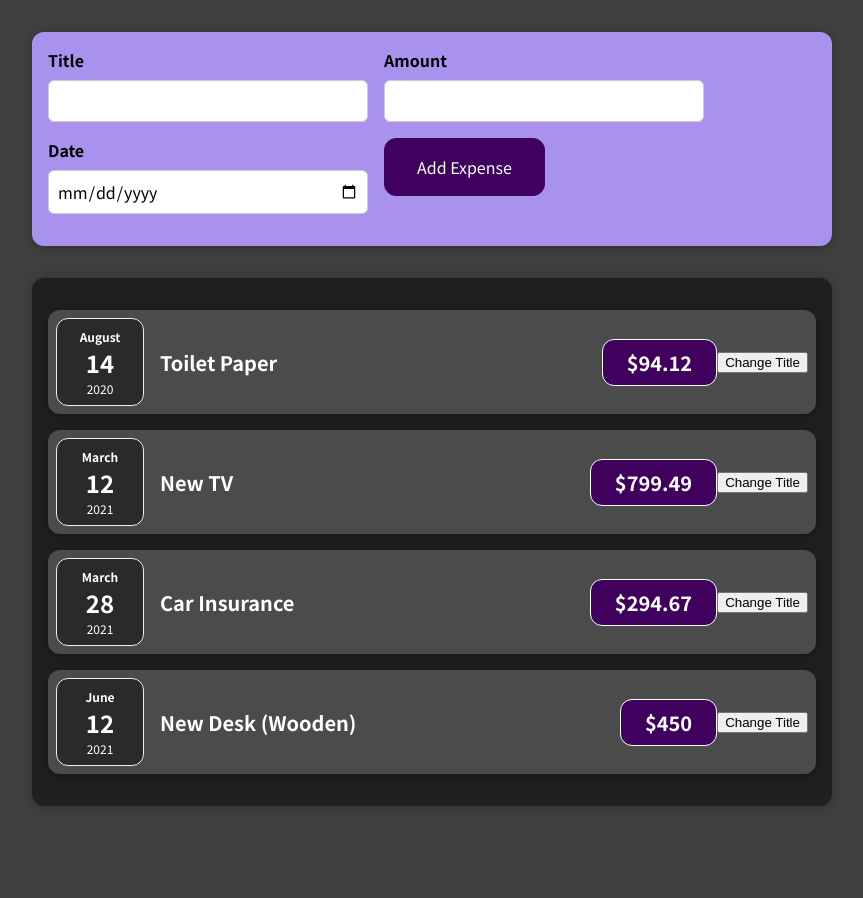
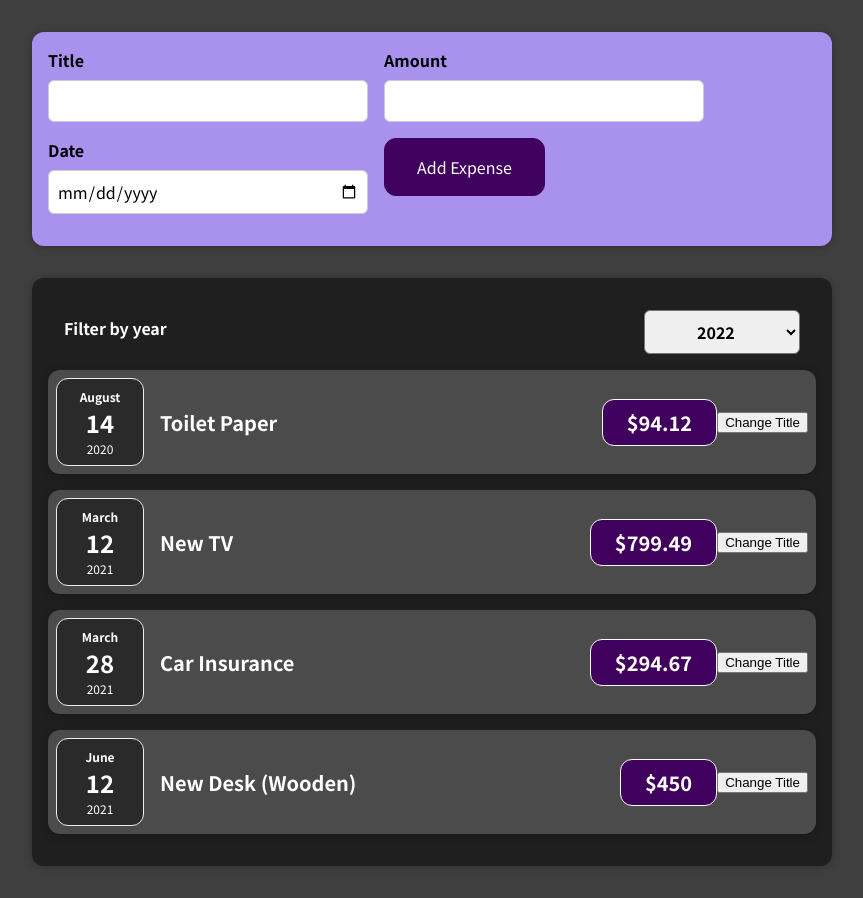
Before and after one commit to movileanuv/react-complete-guide, a React (Create React App) app in the folder 01-starting-setup/: page / in a window 1280 px wide. Shown: the whole page, without its empty margins (208-1071 px from the left). Before the commit the page ends 838 px from the top, so only its background shows below. Built offline with nearby package versions, Linux system fonts and the light colour scheme.

Commit message:
challenge

```diff
--- a/01-starting-setup/src/components/Expenses/Expenses.js
+++ b/01-starting-setup/src/components/Expenses/Expenses.js
@@ -1,8 +1,15 @@
 import './Expenses.css'
 import ExpenseItem from "./ExpenseItem";
 import Card from "../UI/Card";
+import ExpensesFilter from "./ExpensesFilter";
+import {useState} from "react";
 
 function Expenses(props) {
+  const [year, setYear] = useState('')
+  function filterExpensesHandler(year) {
+    console.log('expenses.js', year)
+    setYear(year)
+  }
   const expenses = props.expenses.map((el, idx) => {
     return <ExpenseItem
       key={idx}
@@ -11,10 +18,13 @@
       date={el.date}/>
   })
   return (
-    <Card className={'expenses'}>
-      {expenses}
-    </Card>
-  )
+    <div>
+      <Card className={'expenses'}>
+        <ExpensesFilter onFilterExpenses={filterExpensesHandler}/>
+        {expenses}
+      </Card>
+    </div>
+  );
 }
 
 export default Expenses
--- /dev/null
+++ b/01-starting-setup/src/components/Expenses/ExpensesFilter.css
@@ -0,0 +1,24 @@
+.expenses-filter {
+  color: white;
+  padding: 0 1rem;
+}
+
+.expenses-filter__control {
+  display: flex;
+  width: 100%;
+  align-items: center;
+  justify-content: space-between;
+  margin: 1rem 0;
+}
+
+.expenses-filter label {
+  font-weight: bold;
+  margin-bottom: 0.5rem;
+}
+
+.expenses-filter select {
+  font: inherit;
+  padding: 0.5rem 3rem;
+  font-weight: bold;
+  border-radius: 6px;
+}
--- /dev/null
+++ b/01-starting-setup/src/components/Expenses/ExpensesFilter.js
@@ -0,0 +1,25 @@
+import React from 'react';
+
+import './ExpensesFilter.css';
+
+const ExpensesFilter = (props) => {
+  function handleSelect(evt) {
+    const value = evt.target.value
+    props.onFilterExpenses(value)
+  }
+  return (
+    <div className='expenses-filter'>
+      <div className='expenses-filter__control'>
+        <label>Filter by year</label>
+        <select onChange={handleSelect}>
+          <option value='2022'>2022</option>
+          <option value='2021'>2021</option>
+          <option value='2020'>2020</option>
+          <option value='2019'>2019</option>
+        </select>
+      </div>
+    </div>
+  );
+};
+
+export default ExpensesFilter;
```
